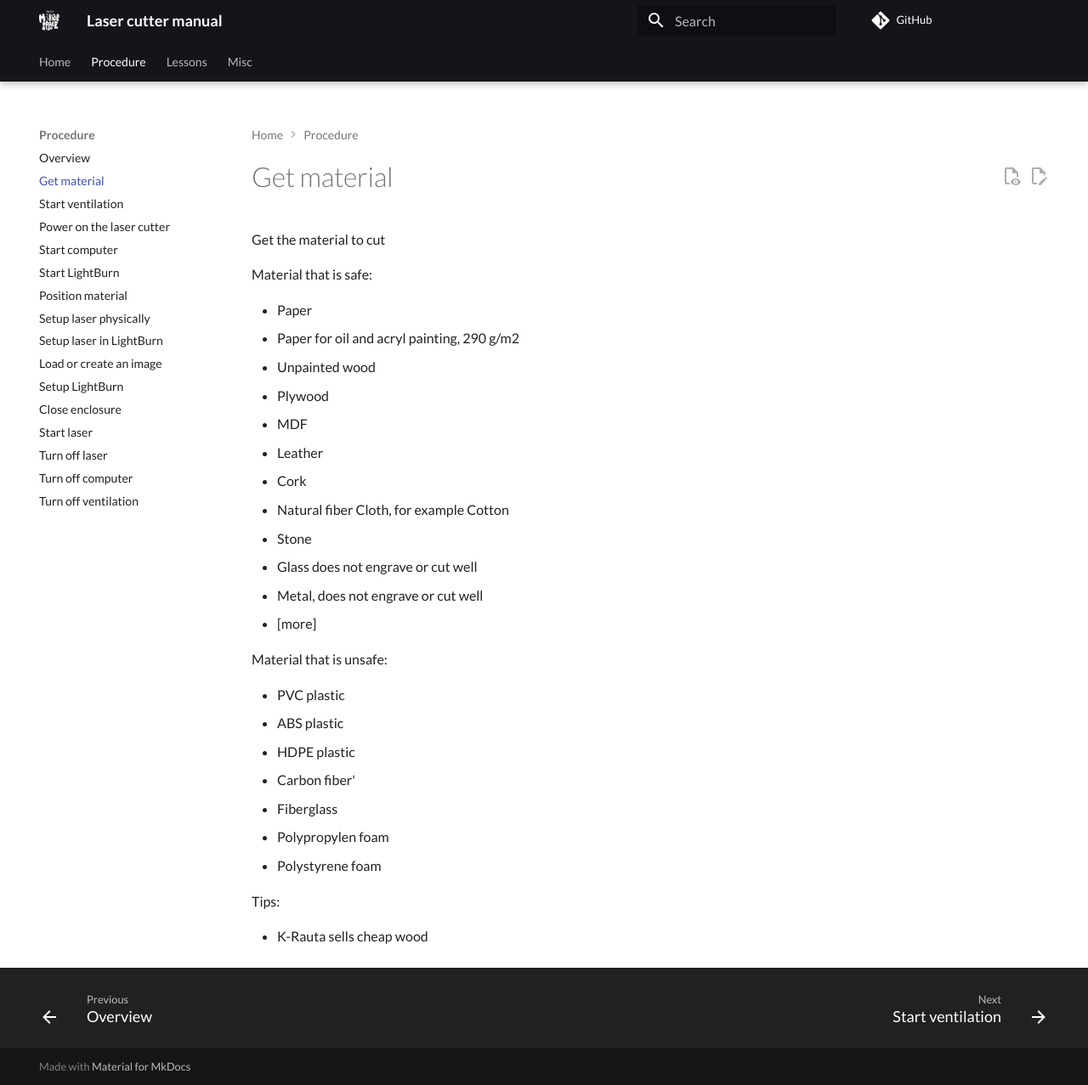
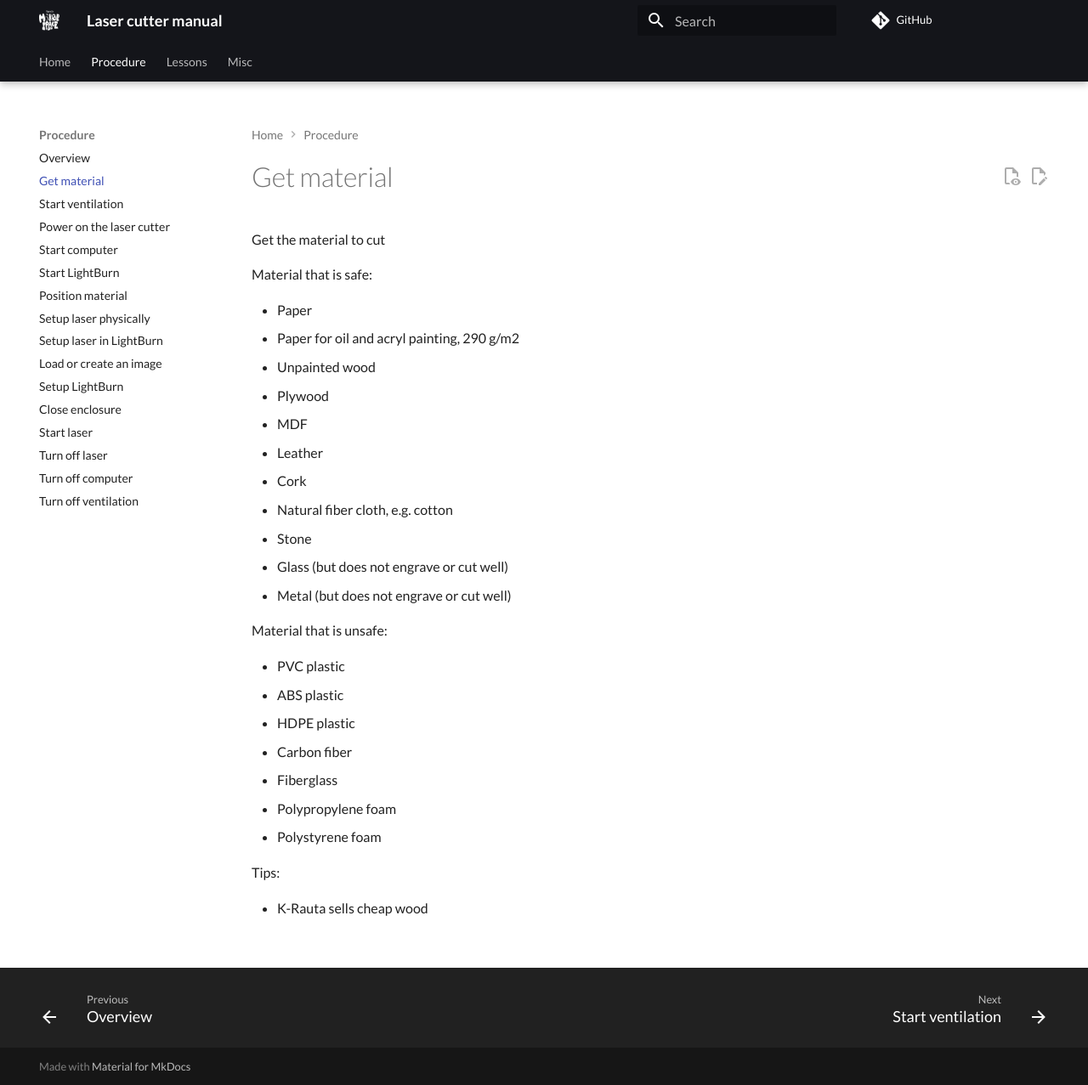
Before and after one commit to uppsala-makerspace/laser_cutter_guide, an MkDocs documentation site: the page built from docs/steps/get_material.md, in a window 1280 px wide and 1277 px high. Shown: the whole window at 85% size. Built offline with MkDocs 1.6.1 and Material for MkDocs 9.7.7, drawn with Linux system fonts in a browser that asks for light colours; comment, search, counter and statistics services are not loaded.

```diff
--- a/docs/steps/get_material.md
+++ b/docs/steps/get_material.md
@@ -20,20 +26,19 @@ Material that is safe:
 - MDF
 - Leather
 - Cork
-- Natural fiber Cloth, for example Cotton
+- Natural fiber cloth, e.g. cotton
 - Stone
-- Glass does not engrave or cut well
-- Metal, does not engrave or cut well
-- [more]
+- Glass (but does not engrave or cut well)
+- Metal (but does not engrave or cut well)
 
 Material that is unsafe:
 
 - PVC plastic
 - ABS plastic
 - HDPE plastic
-- Carbon fiber'
+- Carbon fiber
 - Fiberglass
-- Polypropylen foam
+- Polypropylene foam
 - Polystyrene foam
 
 Tips:
--- a/mkdocs.yml
+++ b/mkdocs.yml
@@ -39,6 +39,7 @@ nav:
     - Contributors: contributors.md
     - Lesson card: lesson_card/README.md
     - Frequently Asked Questions: faq.md
+    - Gallery: gallery/README.md
     - PDFs: pdfs/README.md
     - License: LICENSE.md
     - Scripts: scripts/README.md
```
Also changed, not shown: other parts of docs/steps/get_material.md (+6 -0 lines), docs/gallery/README.md (added, +25 -0 lines), docs/gallery/mdf_cube.jpg (added), docs/gallery/mdf_cube_close.jpg (added), docs/gallery/staircase_card.jpg (added), docs/steps/unused/air_to_fume_hood_to_fume_hood.jpg (added), docs/steps/unused/air_to_fume_hood_to_laser.jpg (added), docs/steps/unused/fume_hood.jpg (added), docs/steps/unused/fume_hood_ventilation.jpg (added), docs/steps/unused/laser_above_material.jpg (renamed from docs/steps/unused/camera/laser_above_material.jpg), docs/steps/unused/taking_the_spacer_diagonally.jpg (renamed from docs/steps/unused/camera/taking_the_spacer_diagonally.jpg).
